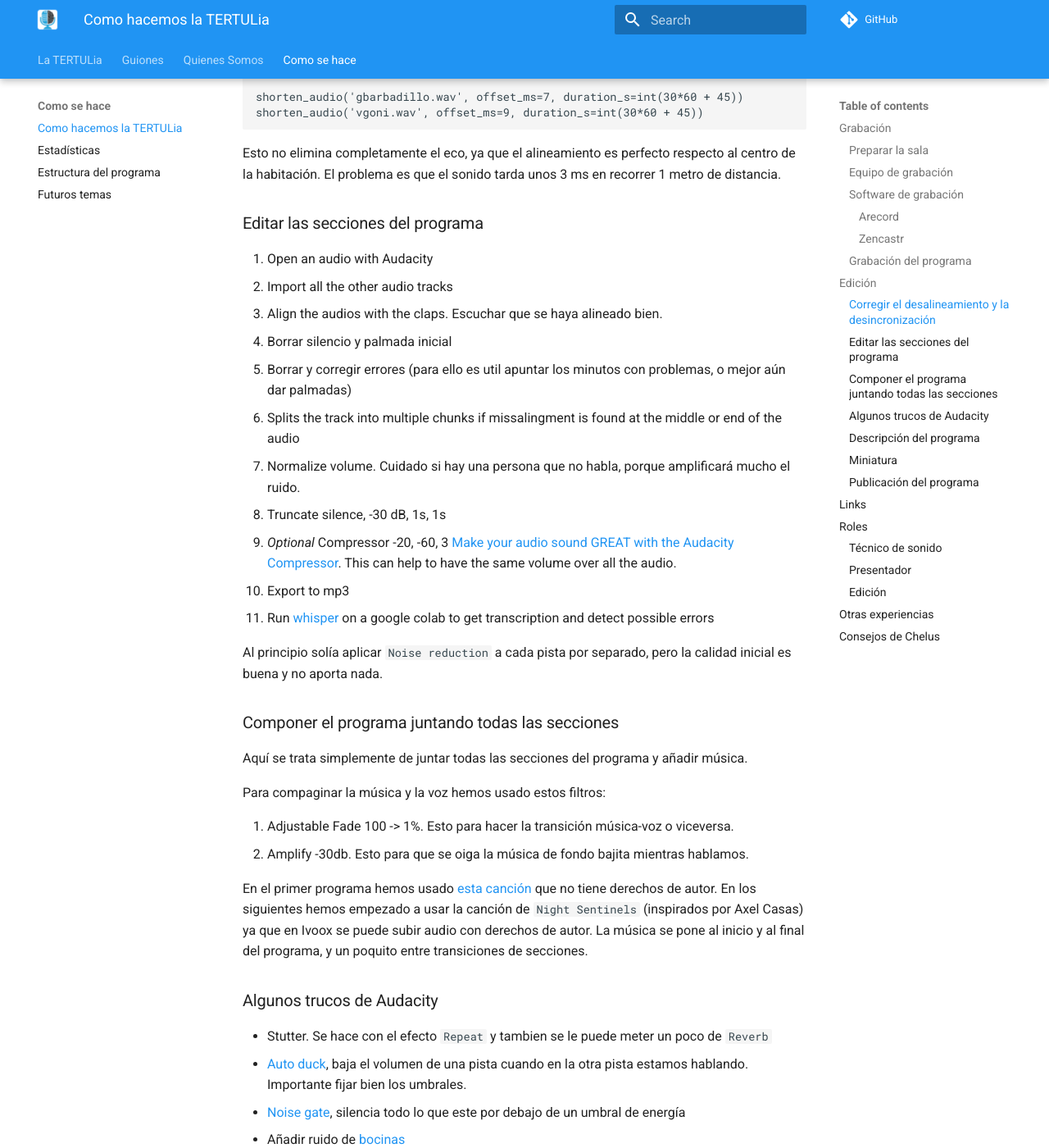
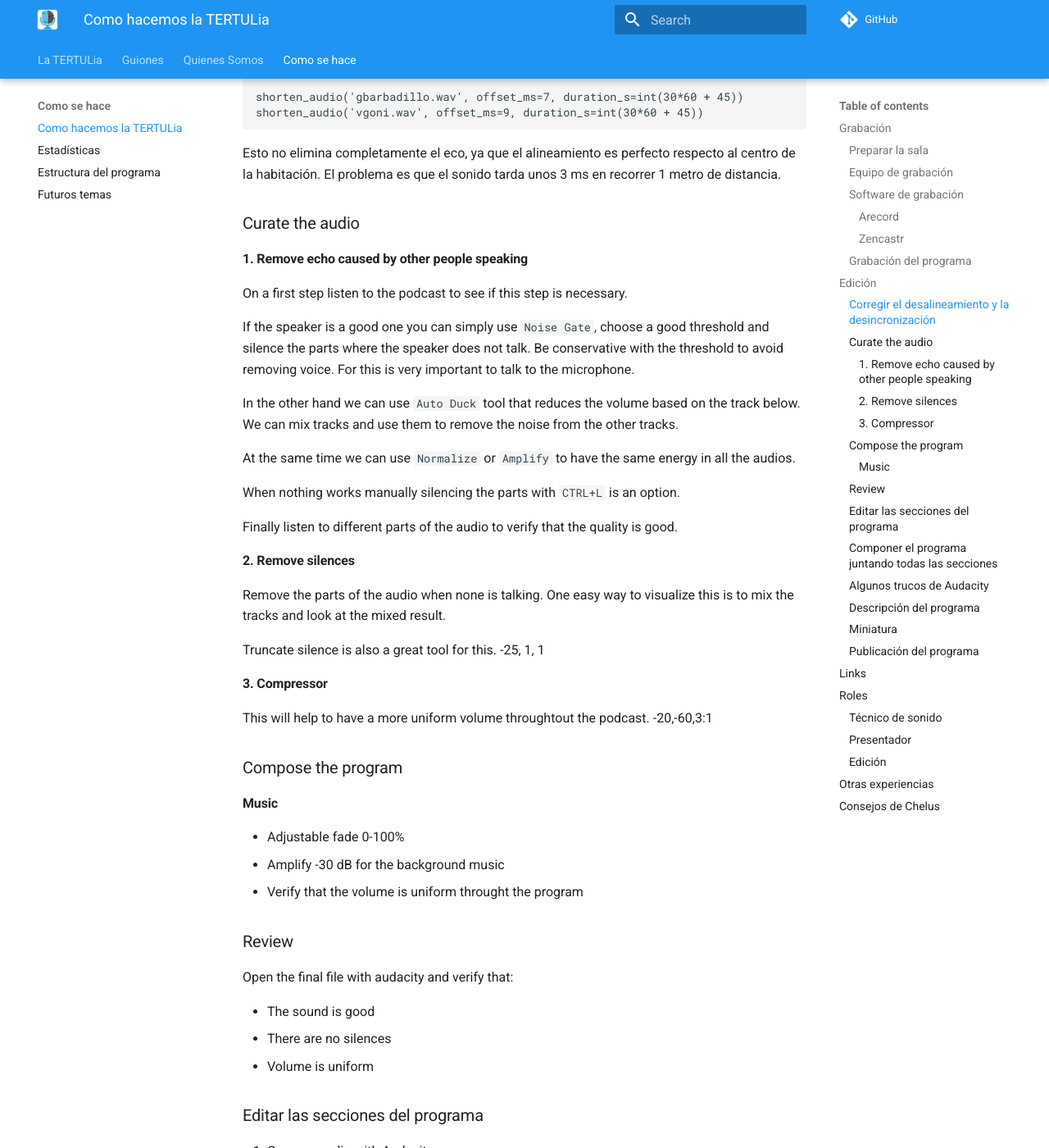
Before and after one commit to ironbar/tertulia_inteligencia_artificial, an MkDocs documentation site: the page built from docs/como-se-hace/como-hacemos-la-tertulia.md, in a window 1280 px wide and 1400 px high, scrolled down 2598 px. Shown: the whole window at 82% size. Built offline with MkDocs 1.6.1 and Material for MkDocs 9.7.7, drawn with Linux system fonts in a browser that asks for light colours; comment, search, counter and statistics services are not loaded.

Commit message:
added raw instructions

```diff
--- a/docs/como-se-hace/como-hacemos-la-tertulia.md
+++ b/docs/como-se-hace/como-hacemos-la-tertulia.md
@@ -98,6 +98,48 @@ shorten_audio('vgoni.wav', offset_ms=9, duration_s=int(30*60 + 45))
 
 Esto no elimina completamente el eco, ya que el alineamiento es perfecto respecto al centro de la habitación.
 El problema es que el sonido tarda unos 3 ms en recorrer 1 metro de distancia.
+
+### Curate the audio
+
+#### 1. Remove echo caused by other people speaking
+
+On a first step listen to the podcast to see if this step is necessary.
+
+If the speaker is a good one you can simply use `Noise Gate`, choose a good threshold and silence the parts where the speaker does not talk. Be conservative with the threshold to avoid removing voice. For this is very important to talk to the microphone.
+
+In the other hand we can use `Auto Duck` tool that reduces the volume based on the track below. We can mix tracks and use them to remove the noise from the other tracks.
+
+At the same time we can use `Normalize` or `Amplify` to have the same energy in all the audios.
+
+When nothing works manually silencing the parts with `CTRL+L` is an option.
+
+Finally listen to different parts of the audio to verify that the quality is good.
+
+#### 2. Remove silences
+
+Remove the parts of the audio when none is talking. One easy way to visualize this is to mix the tracks and look at the mixed result.
+
+Truncate silence is also a great tool for this. -25, 1, 1
+
+#### 3. Compressor
+
+This will help to have a more uniform volume throughtout the podcast. -20,-60,3:1
+
+### Compose the program
+
+#### Music
+
+- Adjustable fade 0-100%
+- Amplify -30 dB for the background music
+- Verify that the volume is uniform throught the program
+
+### Review
+
+Open the final file with audacity and verify that:
+
+- The sound is good
+- There are no silences
+- Volume is uniform
 
 ### Editar las secciones del programa
 
```
